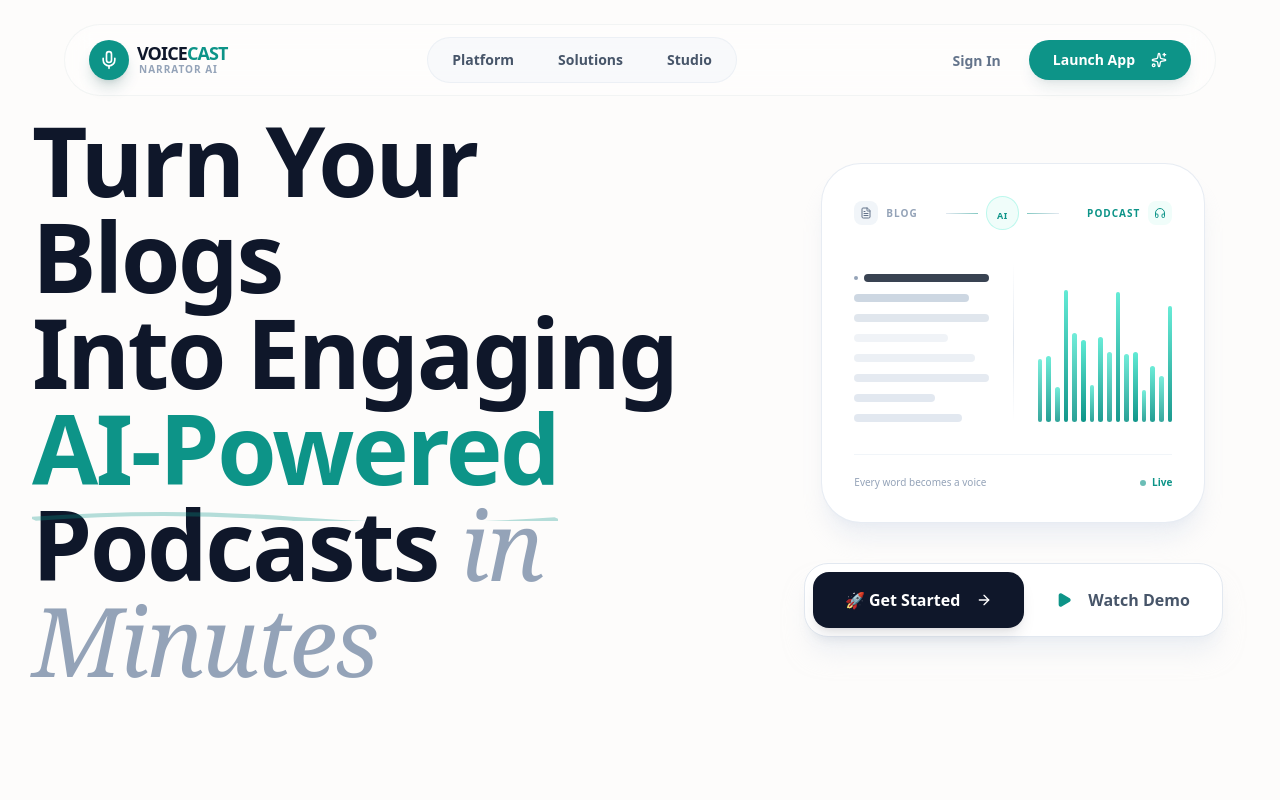
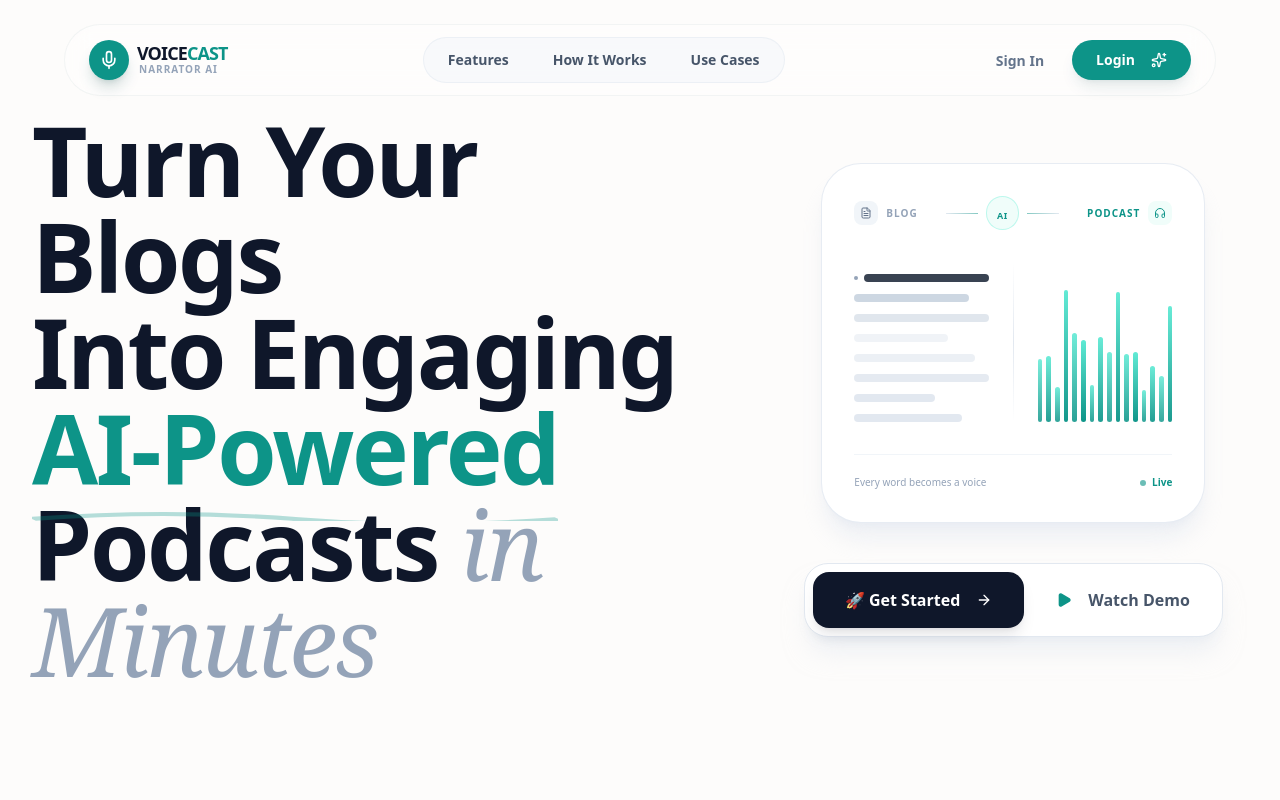
Before and after one commit to priyanshusharma05/AI-Blog-To-Podcast-Agent-With-3D-Avatar, a React (Vite) app: page / in a window 1280 px wide. Shown: the top 800 px of the page. Built offline with nearby package versions, Linux system fonts and the light colour scheme.

Commit message:
Handling Nav Bar

```diff
--- a/src/components/landing/Hero.jsx
+++ b/src/components/landing/Hero.jsx
@@ -1,6 +1,7 @@
 import React from 'react';
 import { motion } from 'framer-motion';
 import { ArrowRight, Play, FileText, Headphones } from 'lucide-react';
+import { Link } from 'react-router-dom';
 import Button from '../ui/Button';
 
 // Text lines widths (blog content feel)
@@ -139,10 +140,12 @@
                             transition={{ duration: 0.6, delay: 0.3 }}
                             className="inline-flex items-center gap-2 p-2 bg-white border border-slate-200 rounded-3xl shadow-xl shadow-slate-200/50"
                         >
-                            <Button className="bg-[#0F172A] hover:bg-[#0D9488] text-white px-8 py-4 rounded-2xl text-base font-bold shadow-lg shadow-slate-900/10 group whitespace-nowrap">
-                                🚀 Get Started
-                                <ArrowRight className="ml-2 w-4 h-4 group-hover:translate-x-1 transition-transform" />
-                            </Button>
+                            <Link to="/signup">
+                                <Button className="bg-[#0F172A] hover:bg-[#0D9488] text-white px-8 py-4 rounded-2xl text-base font-bold shadow-lg shadow-slate-900/10 group whitespace-nowrap">
+                                    🚀 Get Started
+                                    <ArrowRight className="ml-2 w-4 h-4 group-hover:translate-x-1 transition-transform" />
+                                </Button>
+                            </Link>
                             <Button
                                 onClick={() => document.getElementById('demo-section')?.scrollIntoView({ behavior: 'smooth' })}
                                 variant="secondary"
--- a/src/components/layout/Navbar.jsx
+++ b/src/components/layout/Navbar.jsx
@@ -7,20 +7,49 @@
 const Navbar = () => {
     const [isOpen, setIsOpen] = useState(false);
     const [scrolled, setScrolled] = useState(false);
+    const [activeSection, setActiveSection] = useState('');
+
+    const navLinks = [
+        { name: 'Features', href: '/#features', id: 'features' },
+        { name: 'How It Works', href: '/#how-it-works', id: 'how-it-works' },
+        { name: 'Use Cases', href: '/#use-cases', id: 'use-cases' },
+    ];
 
     useEffect(() => {
         const handleScroll = () => {
             setScrolled(window.scrollY > 50);
+
+            // Scrollspy logic
+            const sections = navLinks.map(link => document.getElementById(link.id)).filter(Boolean);
+            let currentActive = '';
+
+            // Find the section that is currently most visible at the top of the screen
+            for (const section of sections) {
+                const rect = section.getBoundingClientRect();
+                // If the top of the section is above the middle of the screen (or close to top)
+                if (rect.top <= window.innerHeight * 0.3 && rect.bottom >= 0) {
+                    currentActive = section.id;
+                }
+            }
+            setActiveSection(currentActive);
         };
+
         window.addEventListener('scroll', handleScroll);
+        // Initial check
+        handleScroll();
         return () => window.removeEventListener('scroll', handleScroll);
     }, []);
 
-    const navLinks = [
-        { name: 'Platform', href: '#' },
-        { name: 'Solutions', href: '#' },
-        { name: 'Studio', href: '#' },
-    ];
+    const handleNavClick = (e, id) => {
+        if (window.location.pathname === '/') {
+            e.preventDefault();
+            const element = document.getElementById(id);
+            if (element) {
+                element.scrollIntoView({ behavior: 'smooth' });
+                setIsOpen(false);
+            }
+        }
+    };
 
     return (
         <div className="fixed top-6 left-0 right-0 z-50 flex justify-center px-4">
@@ -49,14 +78,25 @@
                 </Link>
 
                 {/* Desktop Nav Links - Centered */}
-                <div className="hidden md:flex items-center gap-1 bg-slate-100/50 p-1 rounded-full border border-slate-200/50">
-                    {navLinks.map((link) => (
-                        link.href.startsWith('/') ? (
+                <div className="hidden md:flex items-center gap-1 bg-slate-100/50 p-1 rounded-full border border-slate-200/50 relative">
+                    {navLinks.map((link) => {
+                        const isActive = activeSection === link.id;
+                        return link.href.startsWith('/') ? (
                             <Link
                                 key={link.name}
                                 to={link.href}
-                                className="px-5 py-2 text-sm font-bold text-slate-600 hover:text-[#0D9488] transition-all rounded-full hover:bg-white active:scale-95"
+                                onClick={(e) => handleNavClick(e, link.id)}
+                                className={`relative px-5 py-2 text-sm font-bold transition-all rounded-full z-10 ${isActive ? 'text-white' : 'text-slate-600 hover:text-[#0D9488] hover:bg-white active:scale-95'
+                                    }`}
                             >
+                                {isActive && (
+                                    <motion.div
+                                        layoutId="activeNavBackground"
+                                        className="absolute inset-0 bg-[#0D9488] rounded-full -z-10 shadow-md shadow-teal-900/10"
+                                        initial={false}
+                                        transition={{ type: "spring", stiffness: 300, damping: 30 }}
+                                    />
+                                )}
                                 {link.name}
                             </Link>
                         ) : (
@@ -67,8 +107,8 @@
                             >
                                 {link.name}
                             </a>
-                        )
-                    ))}
+                        );
+                    })}
                 </div>
 
                 {/* Desktop Actions */}
@@ -78,12 +118,12 @@
                             Sign In
                         </button>
                     </Link>
-                    <Link to="/signup">
+                    <Link to="/login">
                         <Button
                             variant="primary"
                             className="bg-[#0D9488] hover:bg-[#0F172A] text-white rounded-full px-6 py-2.5 text-sm font-bold shadow-lg shadow-teal-900/10 group"
                         >
-                            <span>Launch App</span>
+                            <span>Login</span>
                             <Sparkles className="w-4 h-4 ml-2 group-hover:rotate-12 transition-transform" />
                         </Button>
                     </Link>
@@ -110,13 +150,15 @@
                         className="absolute top-20 left-4 right-4 bg-white rounded-3xl p-6 shadow-2xl border border-teal-900/10 md:hidden"
                     >
                         <div className="flex flex-col gap-2">
-                            {navLinks.map((link) => (
-                                link.href.startsWith('/') ? (
+                            {navLinks.map((link) => {
+                                const isActive = activeSection === link.id;
+                                return link.href.startsWith('/') ? (
                                     <Link
                                         key={link.name}
                                         to={link.href}
-                                        onClick={() => setIsOpen(false)}
-                                        className="p-4 text-lg font-bold text-slate-600 hover:text-[#0D9488] hover:bg-teal-50 rounded-2xl transition-all"
+                                        onClick={(e) => handleNavClick(e, link.id)}
+                                        className={`p-4 text-lg font-bold rounded-2xl transition-all ${isActive ? 'bg-[#0D9488] text-white' : 'text-slate-600 hover:text-[#0D9488] hover:bg-teal-50'
+                                            }`}
                                     >
                                         {link.name}
                                     </Link>
@@ -128,8 +170,8 @@
                                     >
                                         {link.name}
                                     </a>
-                                )
-                            ))}
+                                );
+                            })}
                             <div className="mt-4 pt-4 border-t border-slate-100 flex flex-col gap-3">
                                 <Link to="/login">
                                     <Button variant="ghost" className="w-full justify-center text-slate-600 text-lg">
--- a/src/pages/Landing.jsx
+++ b/src/pages/Landing.jsx
@@ -1,6 +1,7 @@
 import React from 'react';
 import { motion } from 'framer-motion';
 import { Sparkles, Zap, Globe, Mic, Headphones, ArrowRight, MessageSquare, AudioLines, Share2, UserCheck, Video, Layout } from 'lucide-react';
+import { Link } from 'react-router-dom';
 import Navbar from '../components/layout/Navbar';
 import Hero from '../components/landing/Hero';
 import DemoVideo from '../components/landing/DemoVideo';
@@ -27,7 +28,7 @@
                 <DemoVideo />
 
                 {/* BENTO FEATURE GRID */}
-                <section className="pt-40 pb-24 px-4 sm:px-6 lg:px-8 max-w-7xl mx-auto">
+                <section id="features" className="pt-40 pb-24 px-4 sm:px-6 lg:px-8 max-w-7xl mx-auto">
                     <div className="text-center mb-16">
                         <h2 className="text-4xl md:text-6xl font-black tracking-tight leading-tight">
                             Powerful AI <span className="text-slate-400">Features.</span>
@@ -93,7 +94,7 @@
                 </section>
 
                 {/* HOW IT WORKS SECTION */}
-                <section className="py-32 bg-slate-50 relative overflow-hidden">
+                <section id="how-it-works" className="py-32 bg-slate-50 relative overflow-hidden">
                     <div className="max-w-7xl mx-auto px-4 sm:px-6 lg:px-8">
                         <div className="text-center mb-20">
                             <span className="text-[10px] font-black text-[#0D9488] uppercase tracking-[0.3em] mb-4 block">The Process</span>
@@ -119,7 +120,7 @@
                 </section>
 
                 {/* USE CASES SECTION */}
-                <section className="py-32 bg-[#FDFCFB]">
+                <section id="use-cases" className="py-32 bg-[#FDFCFB]">
                     <div className="max-w-7xl mx-auto px-4 sm:px-6 lg:px-8">
                         <div className="flex flex-col md:flex-row items-center justify-between gap-12">
                             <div className="md:w-1/2">
@@ -153,9 +154,11 @@
                             <h2 className="text-4xl md:text-7xl font-black text-white mb-8 tracking-tighter leading-none">
                                 Ready to Transform Your Content?
                             </h2>
-                            <button className="px-12 py-6 bg-white text-[#0D9488] font-black rounded-full text-xl shadow-xl hover:scale-105 transition-transform active:scale-95">
-                                🚀 Start Creating Podcasts
-                            </button>
+                            <Link to="/signup">
+                                <button className="px-12 py-6 bg-white text-[#0D9488] font-black rounded-full text-xl shadow-xl hover:scale-105 transition-transform active:scale-95">
+                                    🚀 Start Creating Podcasts
+                                </button>
+                            </Link>
                         </motion.div>
                     </div>
                 </section>
```
